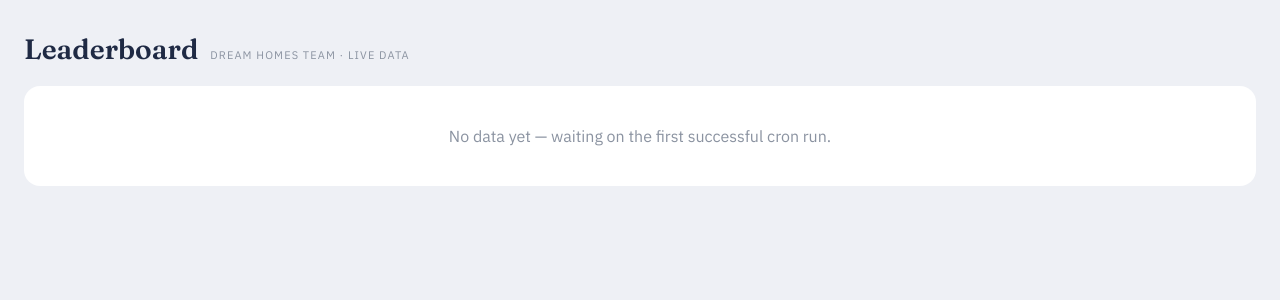
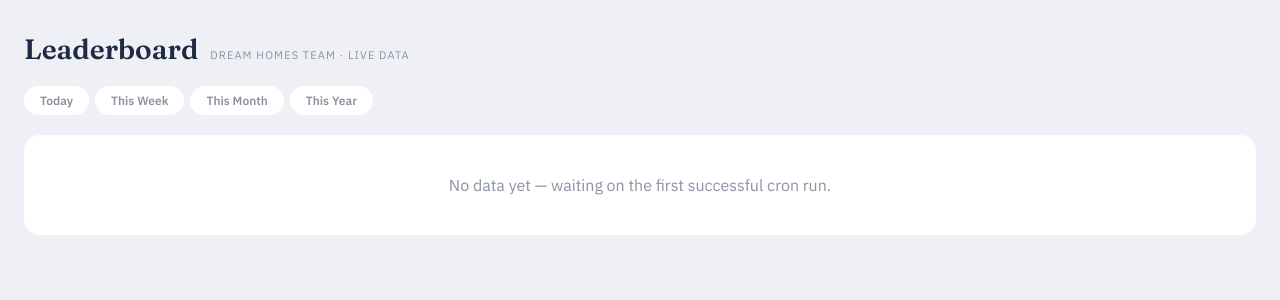
Before and after one commit to securit8/dht-dashboard, a Flask app: page / in a window 1280 px wide. Shown: the top 300 px of the page. Run offline with Flask 3, Linux system fonts and the light colour scheme; data that the repository does not hold is empty; some libraries are stand-ins or nearby versions.

Commit message:
Update leaderboard.html

```diff
--- a/templates/leaderboard.html
+++ b/templates/leaderboard.html
@@ -36,7 +36,12 @@
     <h1>Leaderboard</h1>
     <span class="sub">Dream Homes Team &middot; live data</span>
   </div>
-
+  <div style="display: flex; gap: 6px; margin-bottom: 20px;">
+    <a href="?period=today" style="text-decoration:none; font-size:12px; font-weight:600; padding:7px 16px; border-radius:999px; background:{{ '#7B8FF0' if period=='today' else '#fff' }}; color:{{ '#fff' if period=='today' else '#8B93A1' }};">Today</a>
+    <a href="?period=week" style="text-decoration:none; font-size:12px; font-weight:600; padding:7px 16px; border-radius:999px; background:{{ '#7B8FF0' if period=='week' else '#fff' }}; color:{{ '#fff' if period=='week' else '#8B93A1' }};">This Week</a>
+    <a href="?period=month" style="text-decoration:none; font-size:12px; font-weight:600; padding:7px 16px; border-radius:999px; background:{{ '#7B8FF0' if period=='month' else '#fff' }}; color:{{ '#fff' if period=='month' else '#8B93A1' }};">This Month</a>
+    <a href="?period=year" style="text-decoration:none; font-size:12px; font-weight:600; padding:7px 16px; border-radius:999px; background:{{ '#7B8FF0' if period=='year' else '#fff' }}; color:{{ '#fff' if period=='year' else '#8B93A1' }};">This Year</a>
+  </div>
   {% if not has_data %}
   <div class="empty">No data yet — waiting on the first successful cron run.</div>
   {% else %}
```
